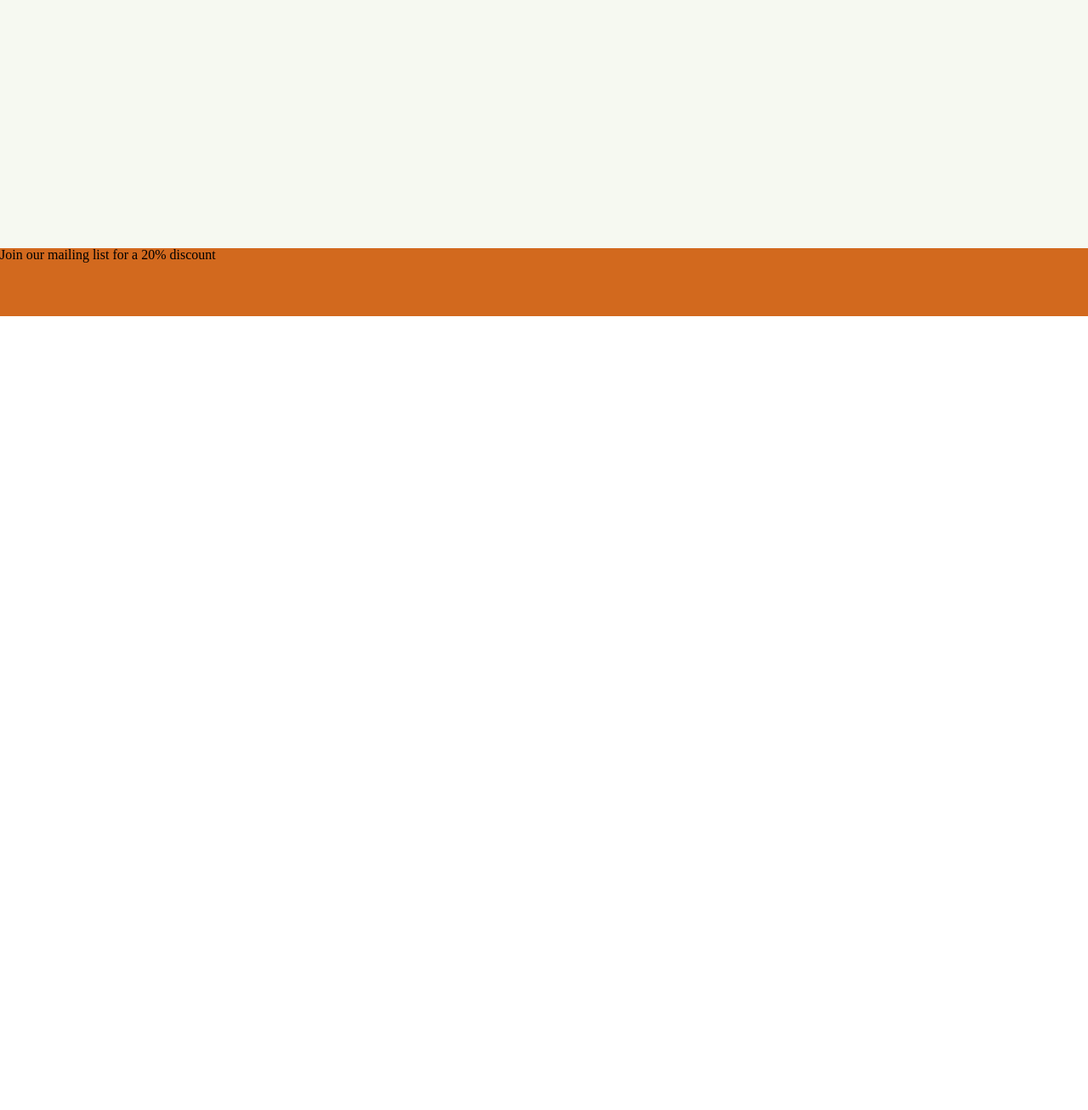
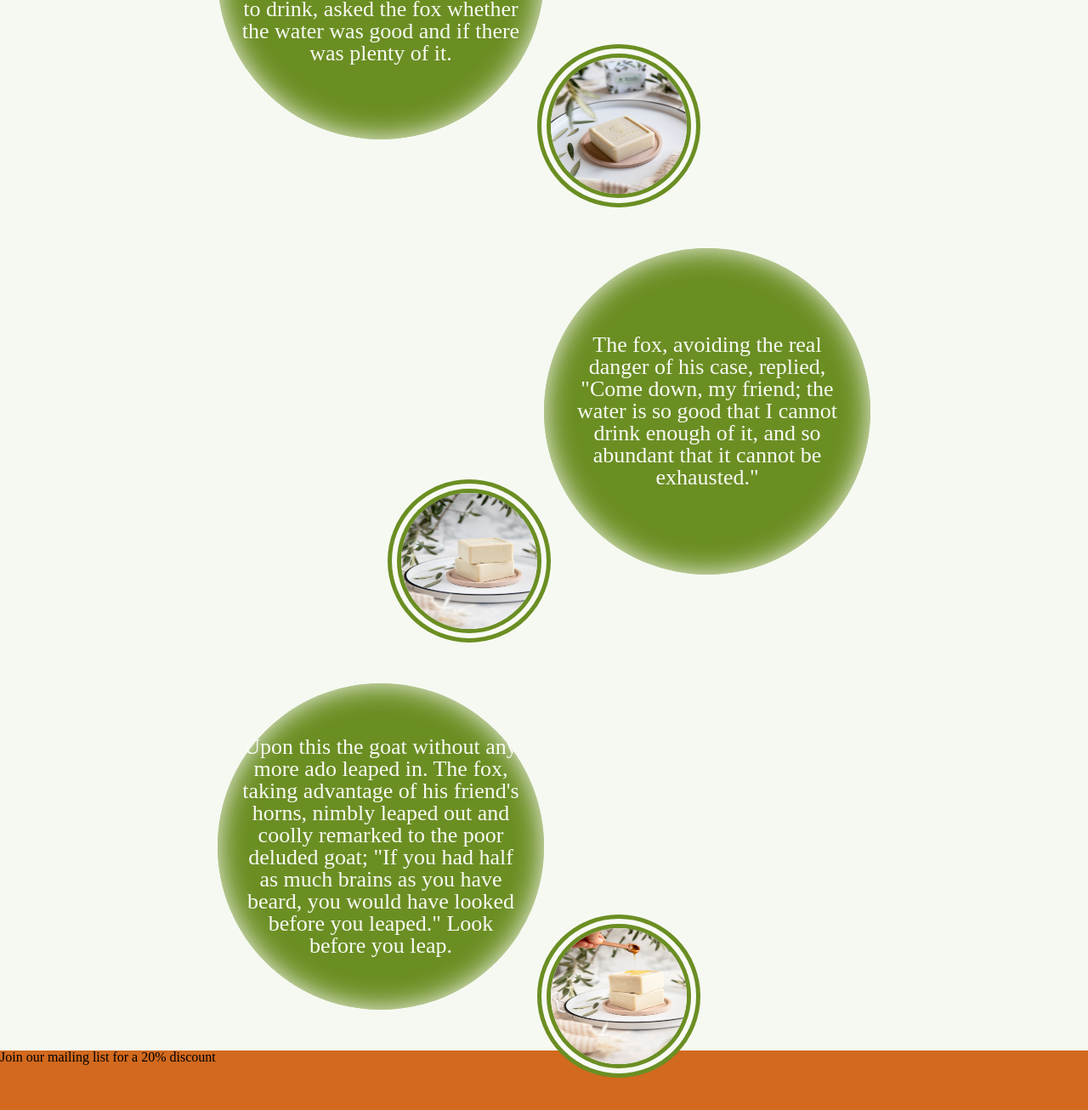
Before and after one commit to StefanTampu/olivido, a plain HTML site: page index.html in a window 1280 px wide. Shown: the part 428-1734 px from the top of the page at 85% size. Before the commit the page ends 800 px from the top, so only its background shows below. Drawn offline with Linux system fonts and the light colour scheme.

Commit message:
Set up index grid area with large text and small area Have to update through js This will make the image circle large and the text circle small

```diff
--- a/Resources/style.css
+++ b/Resources/style.css
@@ -60,7 +60,6 @@ body {
     flex-direction: column;
     justify-content: space-between;
     position: relative;
-    overflow: hidden;
 }
 
 header {
@@ -111,9 +110,83 @@ nav {
 }
 
 main {
+    width: 100%;
     flex-grow: 1;
     background-color: hsl(82, 39%, 96%);
+    display: flex;
+    justify-content: center;
 }
+
+/*index grid*/
+#index-grid-container {
+    width: 90%;
+    display: grid;
+    grid-template: repeat(3, 480px) / repeat(3, 1fr);
+    justify-content: center;
+    align-content: center;
+    row-gap: 32px;
+}
+
+#index-grid-container > div {
+}
+
+#index-grid-container > div > div {
+    width: 50%;
+    border-radius: 50%;
+    aspect-ratio: 1 / 1;
+}
+
+.grid-large {
+    grid-column: span 2;
+    display: flex;
+    justify-content: center;
+    align-items: center;
+}
+
+.grid-small {
+    grid-column: span 1;
+    position: relative;
+}
+
+.grid-text-circle {
+    background-color: olivedrab;
+    box-shadow: inset 0 0 32px 0 hsl(82, 39%, 97%);
+    color: hsl(82, 39%, 97%);
+    display: flex;
+    justify-content: center;
+    align-items: center;
+    padding: 26px;
+    text-align: center;
+    font-size: 26px;
+}
+
+.grid-image {
+    border: 16px double olivedrab;
+    background-color: hsl(82, 39%, 97%);;
+    display: flex;
+    justify-content: center;
+    align-items: center;
+    overflow: hidden;
+}
+
+#img-1, #img-2, #img-3 {
+    width: 100%;
+    aspect-ratio: 1/1;
+}
+
+.circle-right {
+    position: absolute;
+    left: -200px;
+    bottom: -32px;
+}
+
+.circle-left {
+    position: absolute;
+    right: -200px;
+    bottom: -32px;
+}
+
+
 
 footer {
     width: 100%;
--- a/index.html
+++ b/index.html
@@ -21,7 +21,32 @@
         <div class="hero">
 
         </div>
-        <div class="main-content"></div>
+        <div id="index-grid-container">
+                <div class="grid-large">
+                    <div class="grid-text-circle">A fox had fallen into a well and had been casting about for a long time how he should get out again. At length a goat came to the place and, wanting to drink, asked the fox whether the water was good and if there was plenty of it.</div>
+                </div>
+                <div class="grid-small">
+                    <div class="grid-image circle-right">
+                        <img src="Resources/Img-1.jpeg" alt="Soap Image 1"id="img-1">
+                    </div>
+                </div>
+                <div class="grid-small">
+                    <div class="grid-image circle-left">
+                        <img src="Resources/Img-2.jpeg" alt="Soap Image 2"id="img-2">
+                    </div>
+                </div>
+                <div class="grid-large">
+                    <div class="grid-text-circle">The fox, avoiding the real danger of his case, replied, "Come down, my friend; the water is so good that I cannot drink enough of it, and so abundant that it cannot be exhausted."</div>
+                </div>
+                <div class="grid-large">
+                    <div class="grid-text-circle" id="img-3">Upon this the goat without any more ado leaped in. The fox, taking advantage of his friend's horns, nimbly leaped out and coolly remarked to the poor deluded goat; "If you had half as much brains as you have beard, you would have looked before you leaped." Look before you leap.</div>
+                </div>
+                <div class="grid-small">
+                    <div class="grid-image circle-right">
+                        <img src="Resources/Img-3.jpeg" alt="Soap Image 3"id="img-3">
+                    </div>
+                </div>
+        </div>
     </main>
     <footer>
         <div class="footer-subscribe">
```
Also changed, not shown: Resources/Img-1.jpeg (added), Resources/Img-2.jpeg (added), Resources/Img-3.jpeg (added).
